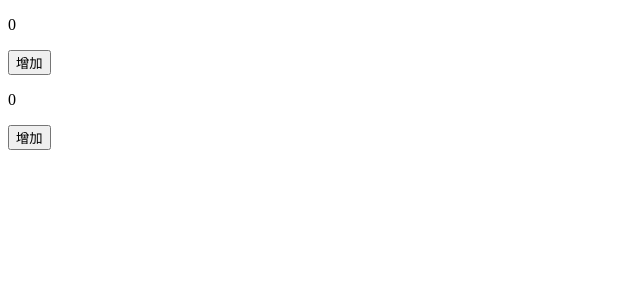
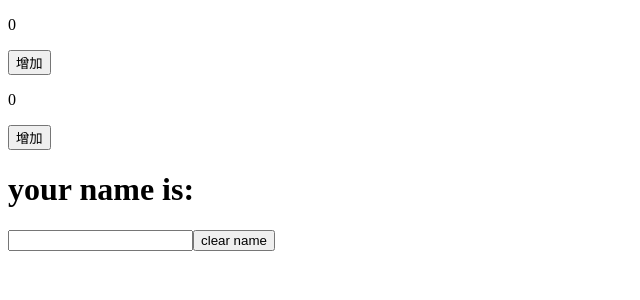
Before and after one commit to magiclz233/react-learn-examples, a React (Vite) app: page / in a window 1280 px wide. Shown: the top 300 px of the page, without its empty margins (0-640 px from the left). Built offline with nearby package versions, Linux system fonts and the light colour scheme.

Commit message:
feat(example7): 添加Local组件实现本地存储功能
新增Local组件用于展示和修改存储在localStorage中的用户名，包含清空功能

```diff
--- a/src/App.jsx
+++ b/src/App.jsx
@@ -26,6 +26,7 @@
 import ShoppingList from "./components/example7/ShoppingList";
 import UpdateObjectArrays from "./components/example7/UpdateObjectArrays";
 import ShardingStatus from "./components/example7/ShardingStatus";
+import Local from "./components/example7/Local";
 
 
 const App = () => {
@@ -61,6 +62,7 @@
       <ShoppingList/>
       <UpdateObjectArrays/> */}
       <ShardingStatus/>
+      <Local/>
     </>
   );
 }
--- /dev/null
+++ b/src/components/example7/Local.jsx
@@ -0,0 +1,26 @@
+import { useEffect, useState } from 'react';
+
+const Local = () => {
+    const [name, setName] = useState(() => {
+        const savedName = localStorage.getItem('name');
+        return savedName ? JSON.parse(savedName) : '';
+    });
+
+    useEffect(() => {
+        localStorage.setItem('name', JSON.stringify(name));
+    }, [name]);
+
+    const handleClear = () => {
+        setName('');
+    }
+
+    return (
+        <div>
+            <h1>your name is: {name}</h1>
+            <input type="text" value={name} onChange={(e) => setName(e.target.value)} />
+            <button onClick={handleClear}>clear name</button>
+        </div>
+    );
+};
+
+export default Local;
```
